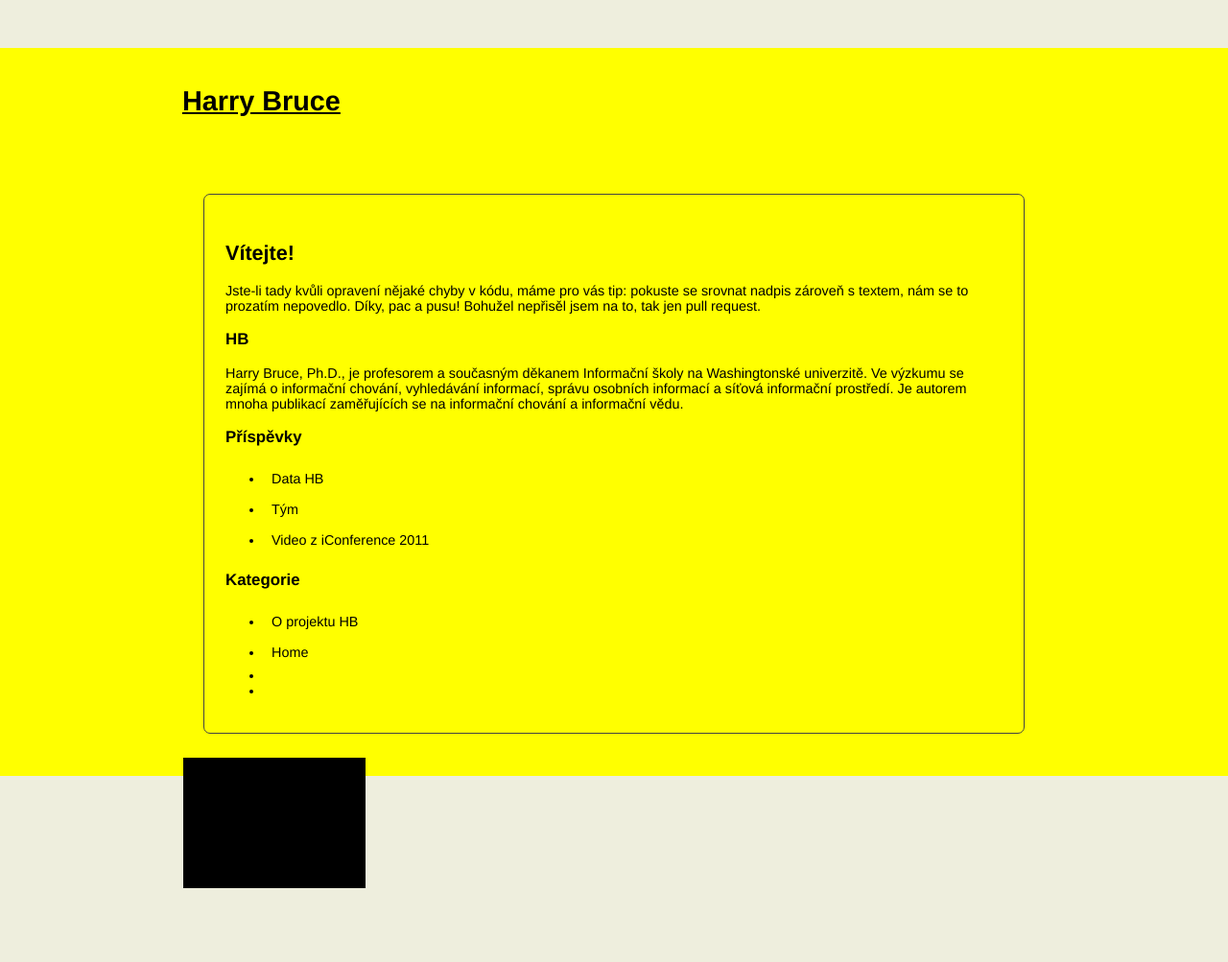
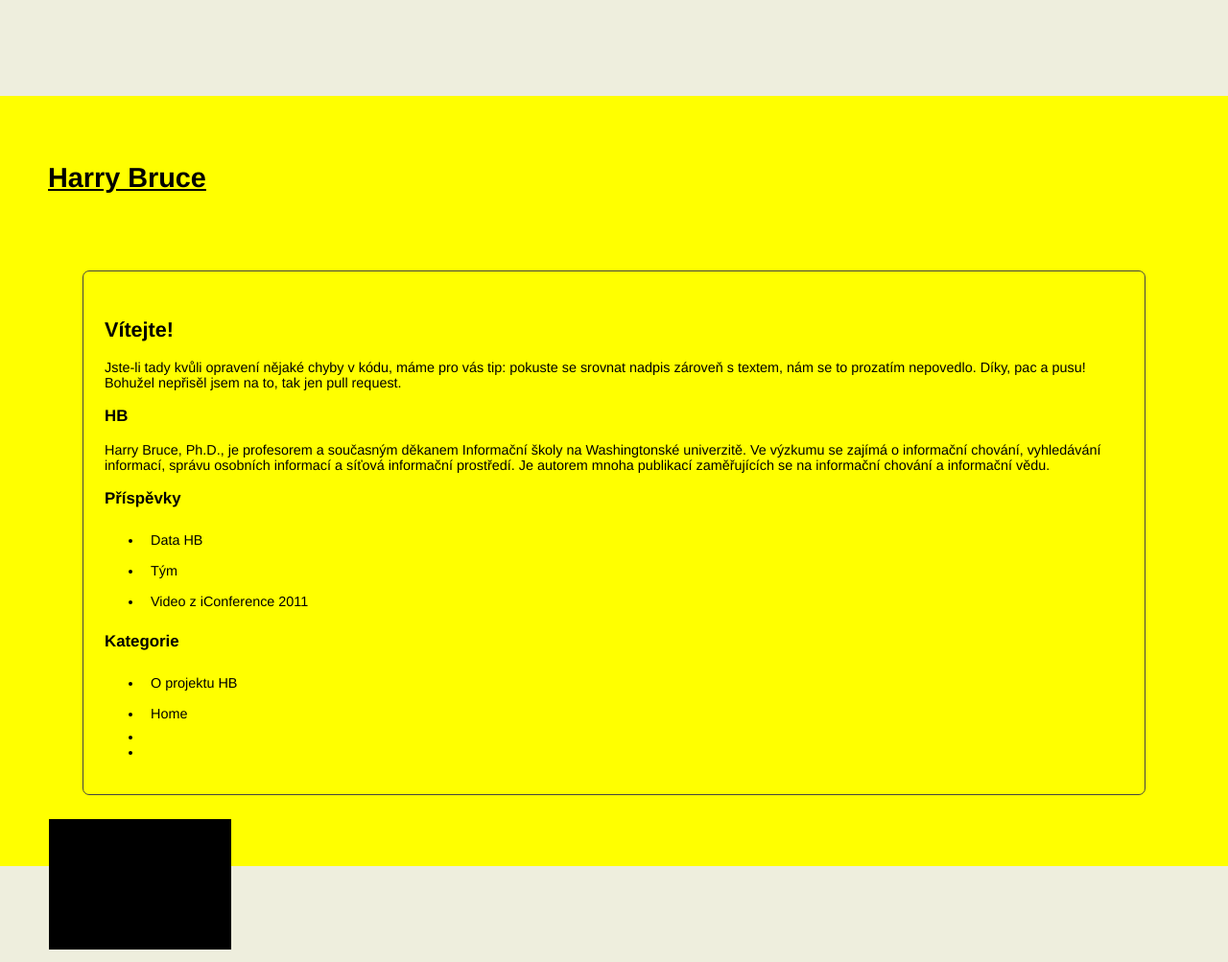
Before and after one commit to ikeataska/learn-jekyll, a Jekyll site: the page built from index.md, in a window 1280 px wide. Shown: the whole page at 96% size. Built offline with Jekyll 4.4.1, drawn with Linux system fonts in a browser that asks for light colours.

```diff
--- a/css/style.css
+++ b/css/style.css
@@ -1,7 +1,7 @@
 .wrapper {
-	margin: 50px auto;
-	max-width: 900px;
-	padding: 20px;
+	margin: 100px auto;
+	max-width: 1500px;
+	padding: 50px;
 }
 
 .header {
```
